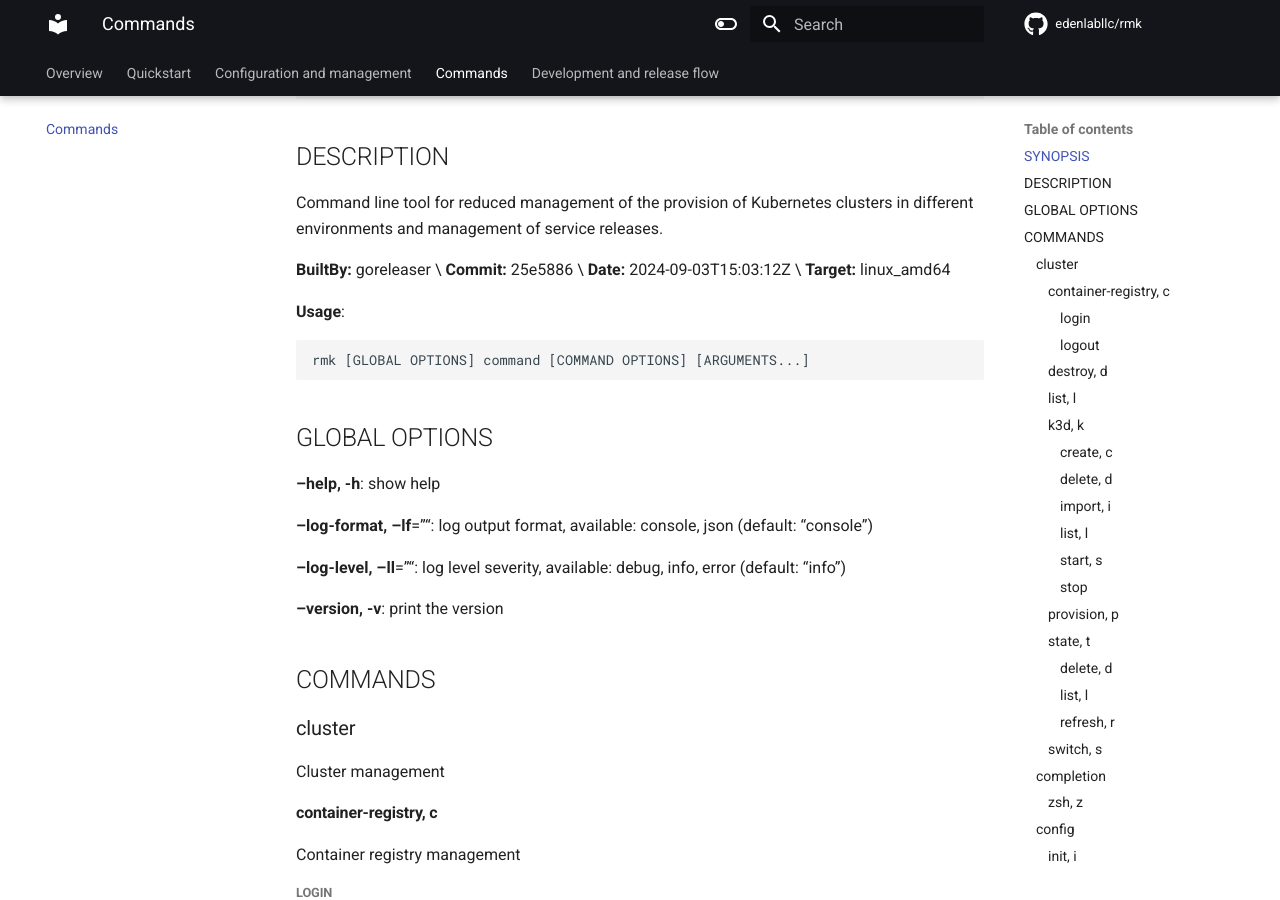
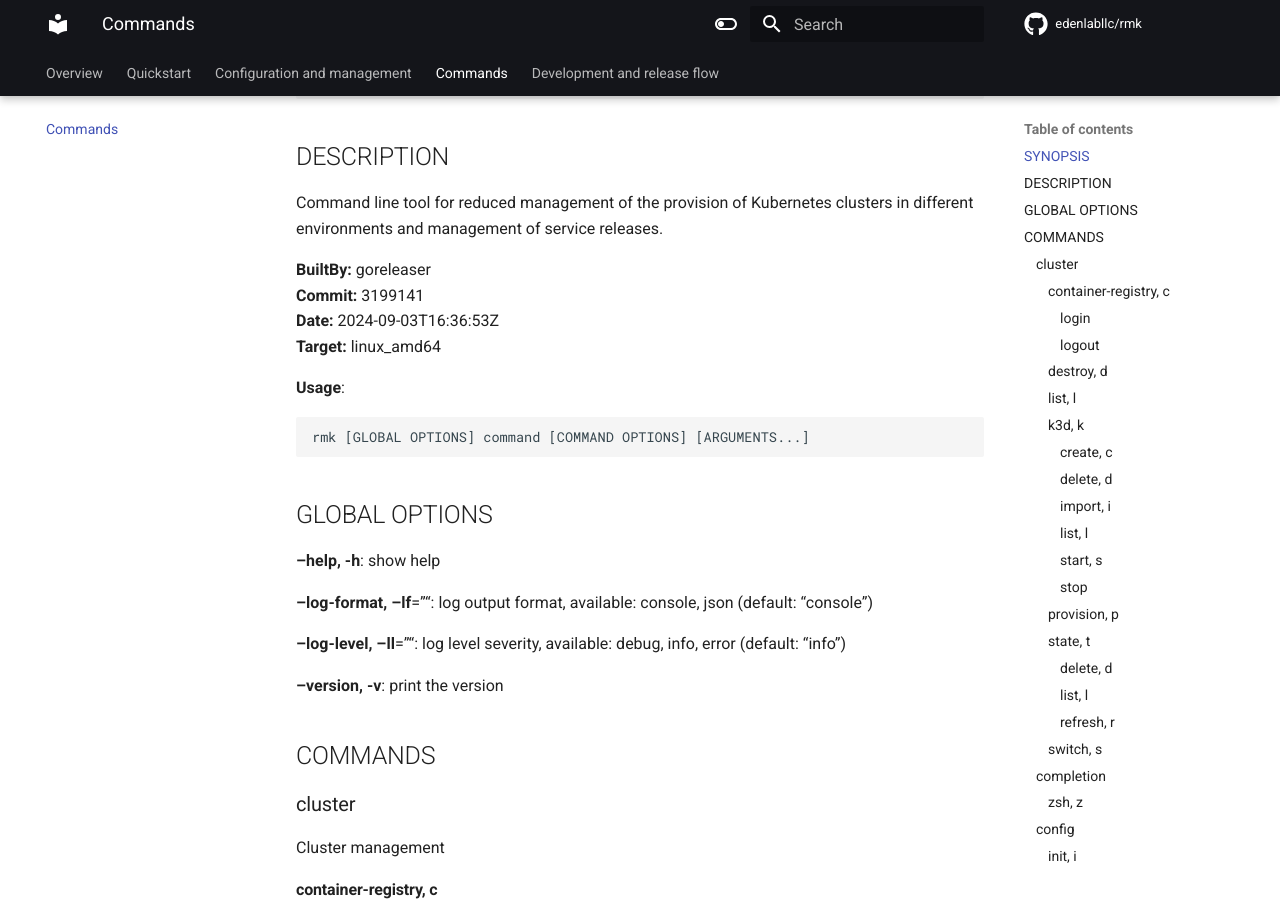
Before and after one commit to edenlabllc/rmk, an MkDocs documentation site: the page built from docs/commands.md, in a window 1280 px wide and 900 px high, scrolled down 384 px. Built offline with MkDocs 1.6.1 and Material for MkDocs 9.7.7, drawn with Linux system fonts in a browser that asks for light colours; comment, search, counter and statistics services are not loaded; the version menu is left out.

Commit message:
[skip docs commands update] Update commands documentation

```diff
--- a/docs/commands.md
+++ b/docs/commands.md
@@ -17,9 +17,9 @@ rmk
 
 Command line tool for reduced management of the provision of Kubernetes clusters in different environments and management of service releases.
 
-**BuiltBy:** goreleaser \
-**Commit:** 25e5886 \
-**Date:** 2024-09-03T15:03:12Z \
+**BuiltBy:** goreleaser <br />
+**Commit:** 3199141 <br />
+**Date:** 2024-09-03T16:36:53Z <br />
 **Target:** linux_amd64
 
 **Usage**:
```
